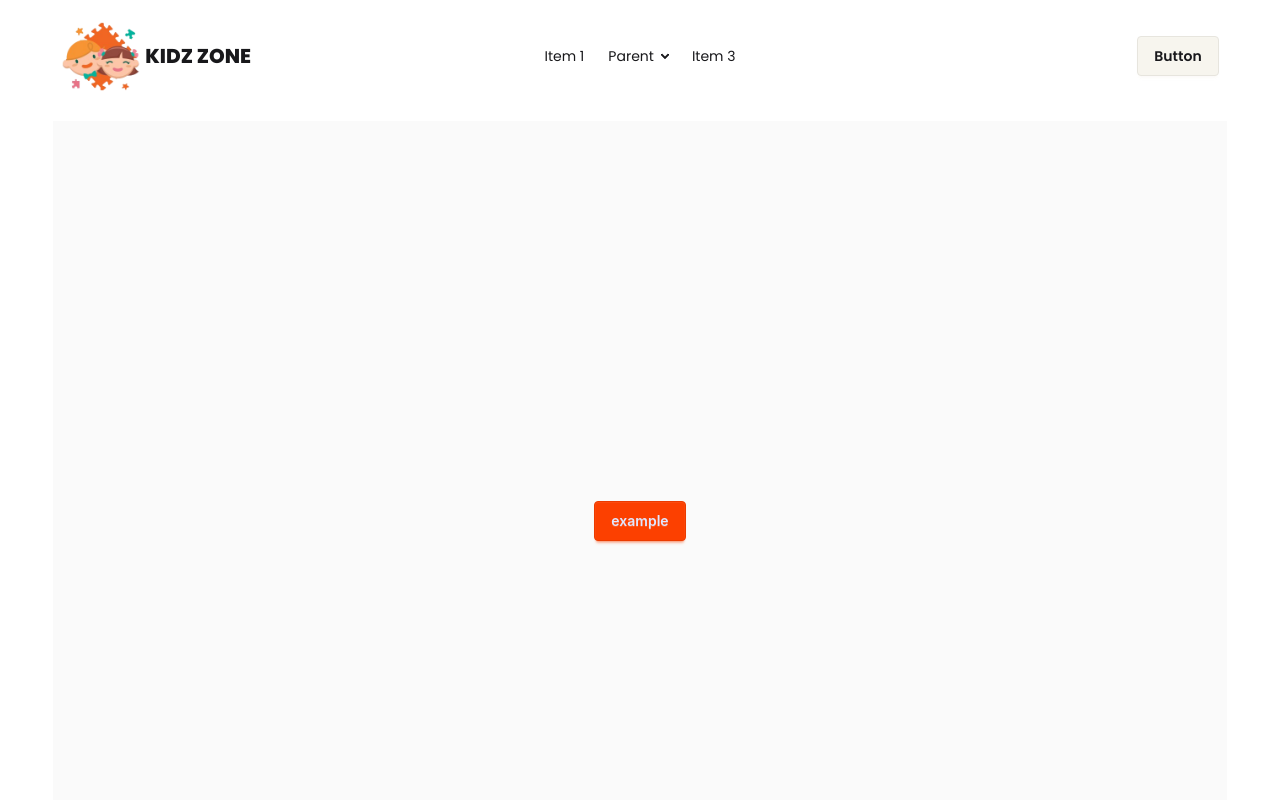
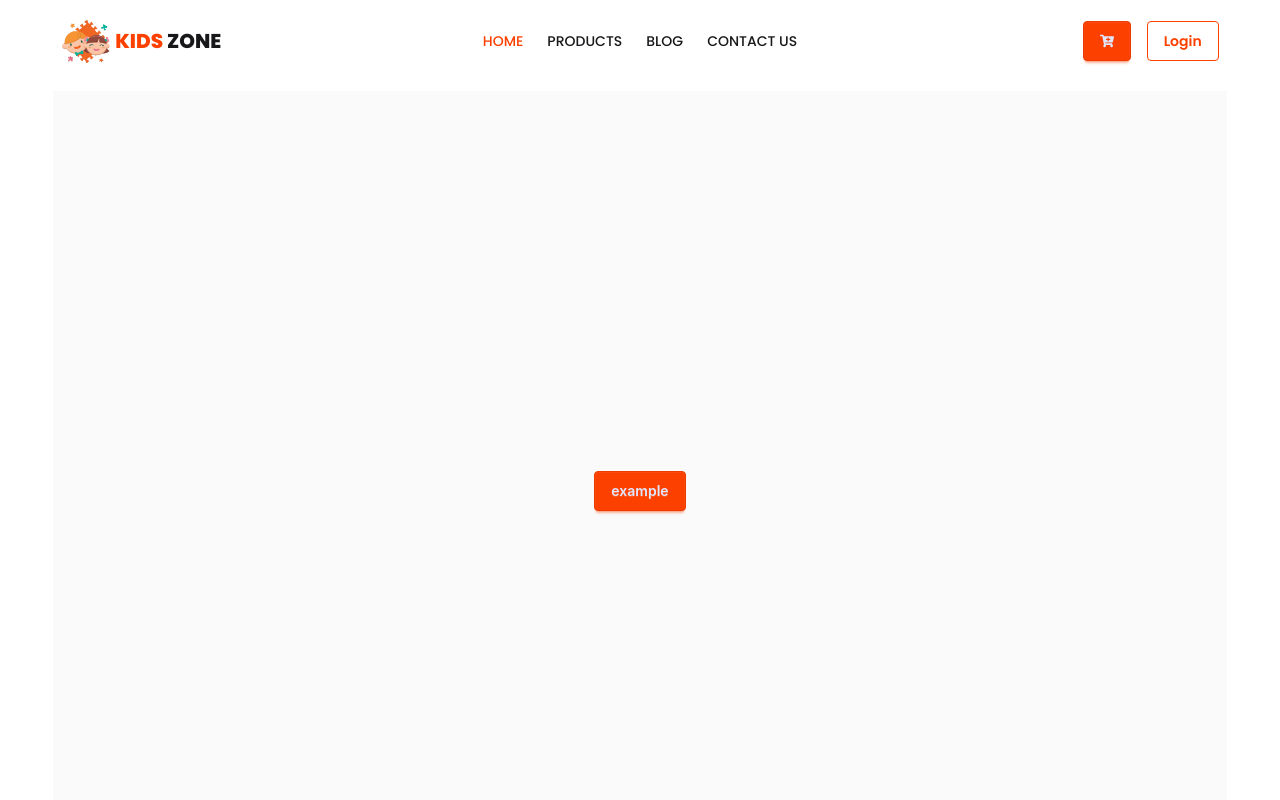
Before and after one commit to fhpantho/kids-zone-frontend, a Next.js app: page / in a window 1280 px wide. Shown: the top 800 px of the page. Built offline with nearby package versions, Linux system fonts and the light colour scheme.

Commit message:
added the navbar logo button and link

```diff
--- /dev/null
+++ b/src/components/buttons/Navlink.jsx
@@ -0,0 +1,15 @@
+"use client";
+import Link from 'next/link';
+import { usePathname } from 'next/navigation';
+import React from 'react';
+
+const Navlink = ({href, children}) => {
+    const path = usePathname();
+    return (
+        <Link className={`${path.startsWith(href) && "text-primary"} font-medium`} href={href}>
+            {children}
+        </Link>
+    );
+};
+
+export default Navlink;
--- a/src/components/layouts/Logo.jsx
+++ b/src/components/layouts/Logo.jsx
@@ -8,9 +8,9 @@ const Logo = () => {
             <Link href = {"/"} className='flex items-center gap-1'>
             <Image alt = "Kidz zone"
             src={"/assets/logo.png"}
-            width={80}
-            height={70}/>
-            <h2 className='text-xl font-bold'>KIDZ ZONE</h2>
+            width={50}
+            height={40}/>
+            <h2 className='text-xl font-bold'><span className='text-primary'>KIDS</span> ZONE</h2>
             </Link>
         </div>
     );
--- a/src/components/layouts/Navbar.jsx
+++ b/src/components/layouts/Navbar.jsx
@@ -1,7 +1,28 @@
 import React from "react";
 import Logo from "./Logo";
+import Navlink from "../buttons/Navlink";
+import Link from "next/link";
+import { FaCartPlus } from "react-icons/fa";
 
 const Navbar = () => {
+
+    const nav = <>
+    <li>
+        <Navlink href={"/"}>HOME</Navlink>
+    </li>
+
+     <li>
+        <Navlink href={"/products"}>PRODUCTS</Navlink>
+    </li>
+
+     <li>
+        <Navlink href={"/blog"}>BLOG</Navlink>
+    </li>
+
+     <li>
+        <Navlink href={"/contacts"}>CONTACT US</Navlink>
+    </li>
+    </>
   return (
     <div className="navbar bg-base-100 ">
       <div className="navbar-start">
@@ -27,52 +48,24 @@ const Navbar = () => {
             tabIndex="-1"
             className="menu menu-sm dropdown-content bg-base-100 rounded-box z-1 mt-3 w-52 p-2 shadow"
           >
-            <li>
-              <a>Item 1</a>
-            </li>
-            <li>
-              <a>Parent</a>
-              <ul className="p-2">
-                <li>
-                  <a>Submenu 1</a>
-                </li>
-                <li>
-                  <a>Submenu 2</a>
-                </li>
-              </ul>
-            </li>
-            <li>
-              <a>Item 3</a>
-            </li>
+            {nav}
           </ul>
         </div>
         <Logo></Logo>
       </div>
       <div className="navbar-center hidden lg:flex">
         <ul className="menu menu-horizontal px-1">
-          <li>
-            <a>Item 1</a>
-          </li>
-          <li>
-            <details>
-              <summary>Parent</summary>
-              <ul className="p-2 bg-base-100 w-40 z-1">
-                <li>
-                  <a>Submenu 1</a>
-                </li>
-                <li>
-                  <a>Submenu 2</a>
-                </li>
-              </ul>
-            </details>
-          </li>
-          <li>
-            <a>Item 3</a>
-          </li>
+          {nav}
         </ul>
       </div>
-      <div className="navbar-end">
-        <a className="btn">Button</a>
+      <div className="navbar-end space-x-4">
+        <Link href={"/cart"} className="btn btn-primary">
+        <FaCartPlus className=""/>
+        </Link>
+
+
+        <Link href={"/login"}>
+        <button className="btn btn-primary btn-outline">Login</button></Link>
       </div>
     </div>
   );
```
